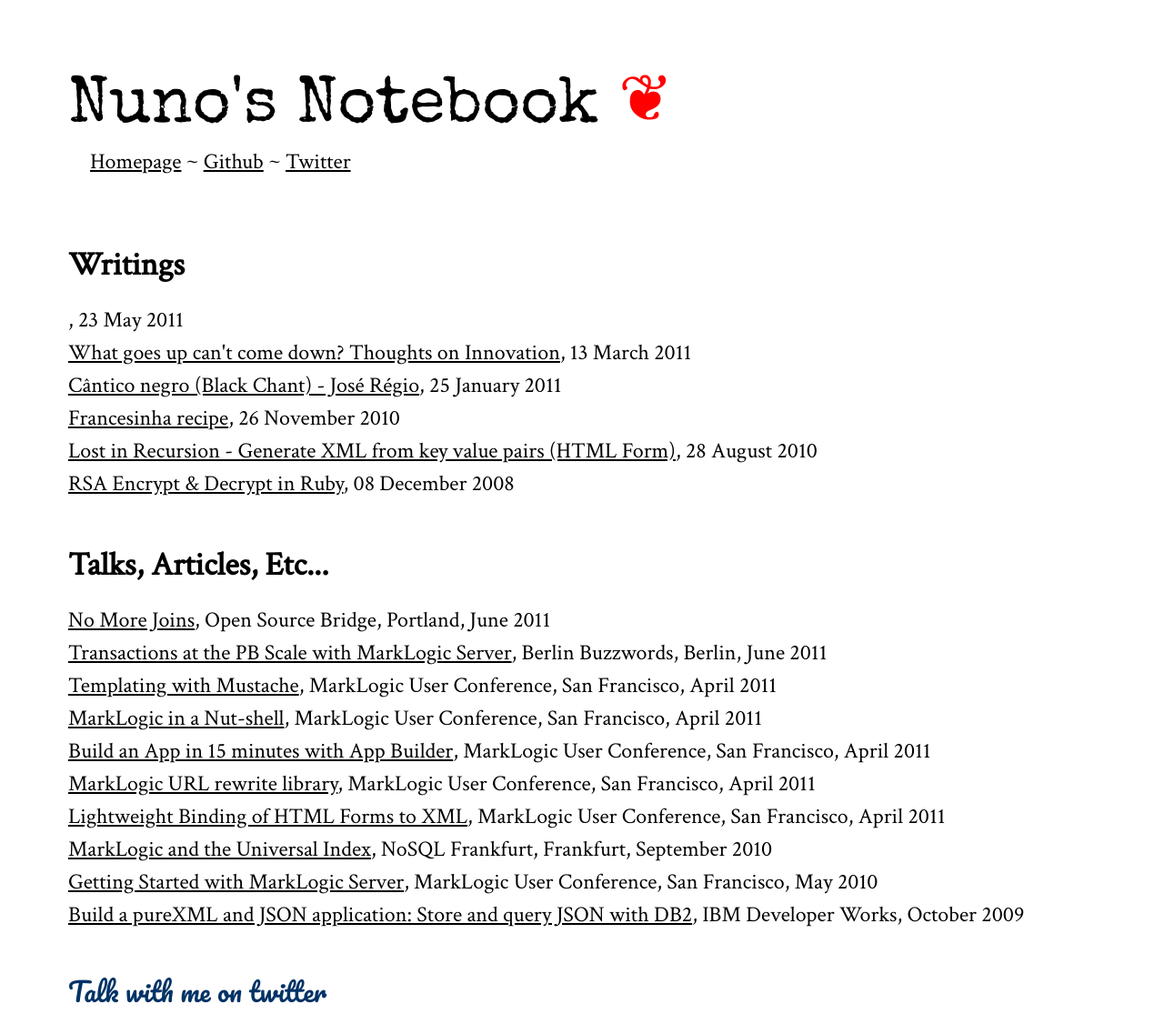
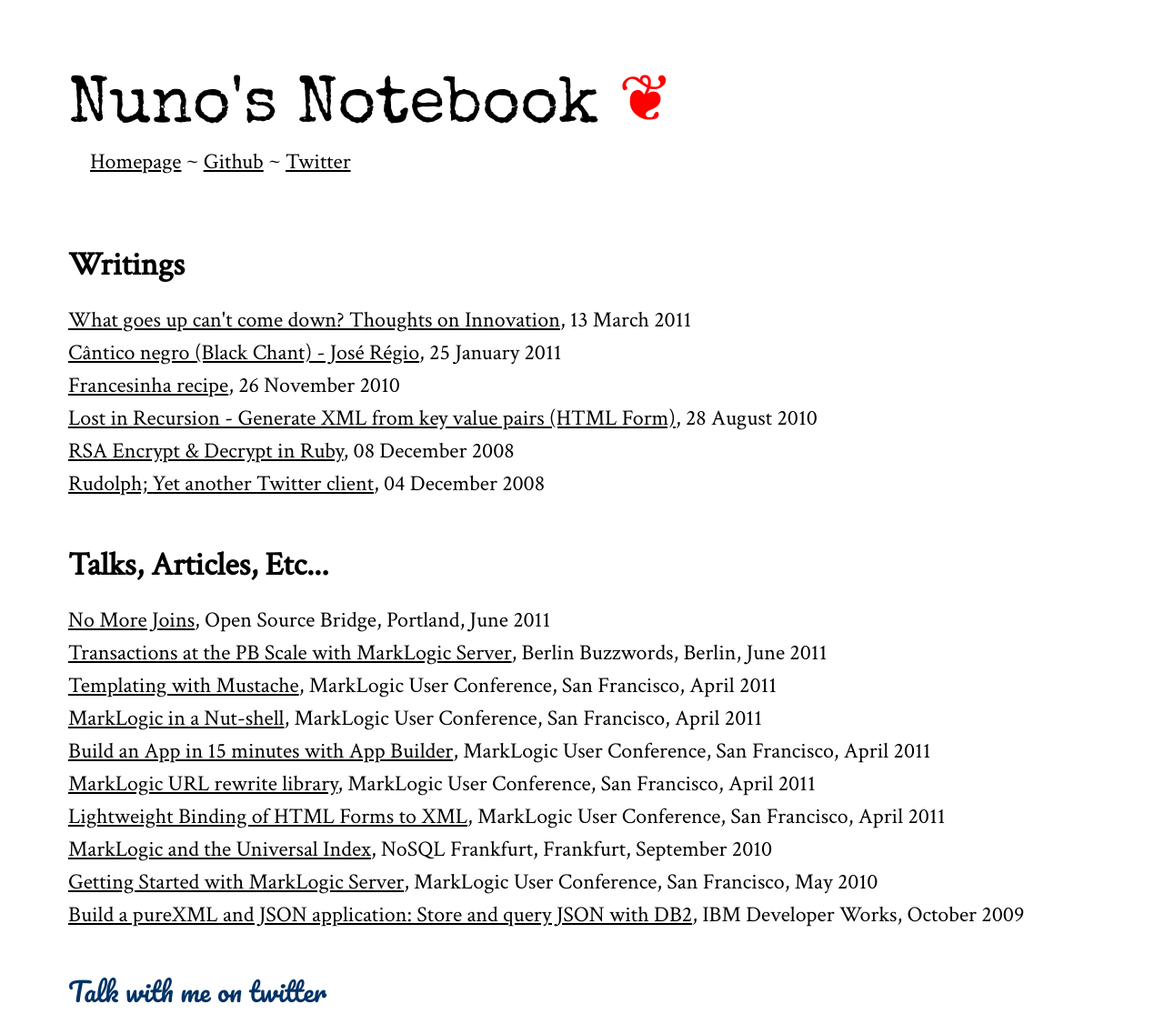
Before and after one commit to dscape/dscape.github.com, a Jekyll site: the page built from index.html, in a window 1280 px wide. Shown: the whole page at 91% size. Built offline with Jekyll 4.4.1, drawn with Linux system fonts in a browser that asks for light colours; Markdown is read by kramdown in place of the engine named in the settings.

Commit message:
rudolph blog post

```diff
--- a/_posts/2008-12-04-rudolph-yet-another-twitter-client.markdown
+++ b/_posts/2008-12-04-rudolph-yet-another-twitter-client.markdown
@@ -1,7 +1,8 @@
 ---
 layout: post
-title: Rudolph: Yet another Twitter client
+title: Rudolph; Yet another Twitter client
 ---
+
 # Rudolph: Yet another Twitter client
 
 ![Rudolph Twitter Client](http://img.skitch.com/20081204-d7dbe2g88dmnk2ubwt9ec4i18a.png)
```
